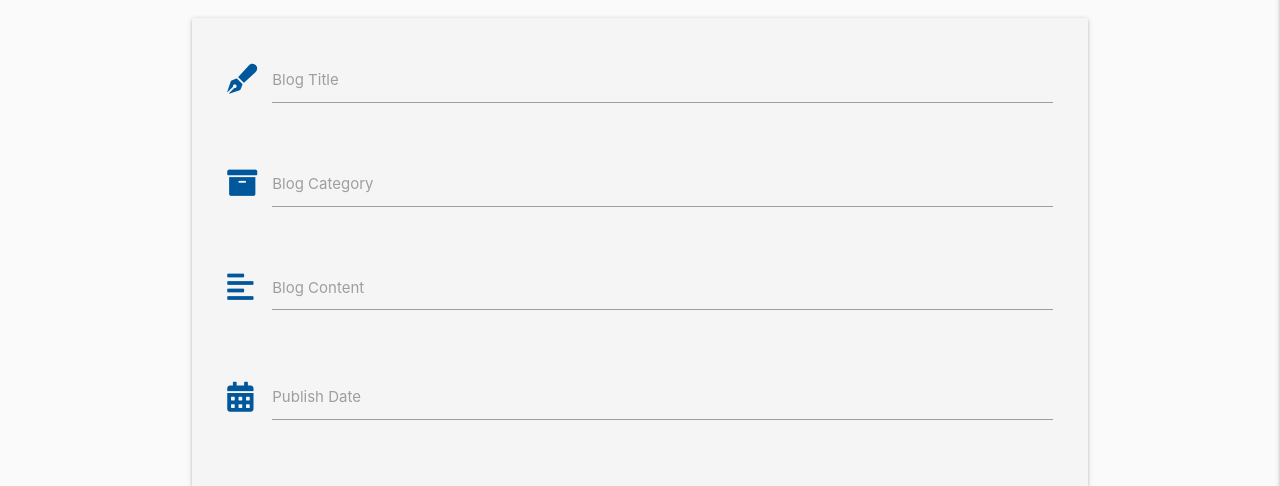
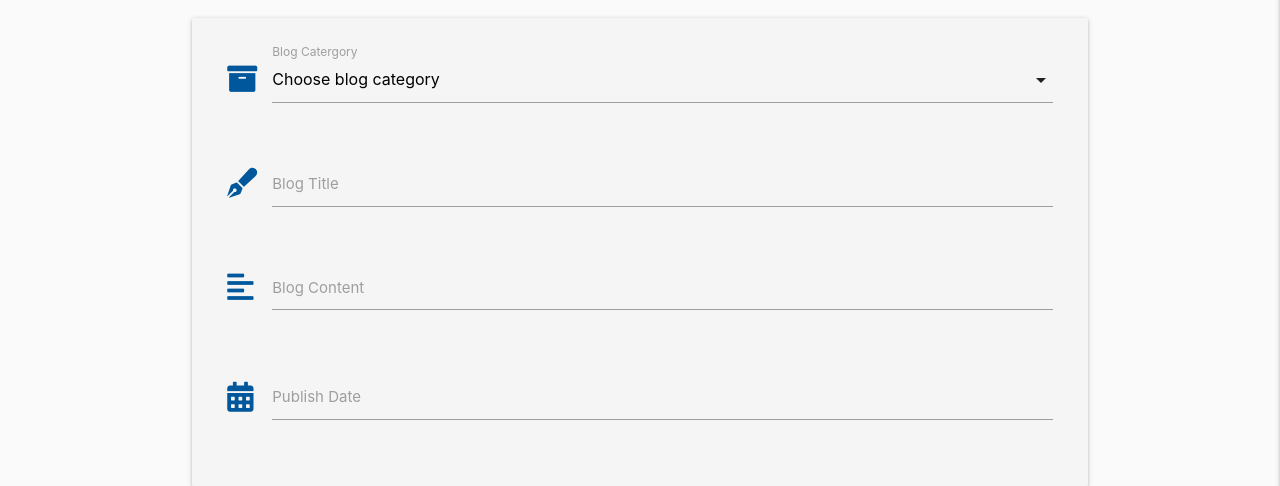
Before and after one commit to Atinos31/Blog-it, a Flask app: page /add_blog in a window 1280 px wide. Shown: the part 141-627 px from the top of the page. Run offline with Flask 2, Linux system fonts and the light colour scheme; a database or web service that is not in the repository returns one stand-in record (values such as "Sample title"); some libraries are stand-ins or nearby versions.

Commit message:
add categories dropdown

```diff
--- a/app.py
+++ b/app.py
@@ -135,10 +135,11 @@ def profile(username):
     return redirect(url_for("login"))
 
 
-#add blogs
+# add blogs
 @app.route("/add_blog")
 def add_blog():
-    return render_template('add_blog.html')
+    categories = mongo.db.categories.find().sort("category_name", 1)
+    return render_template('add_blog.html', categories=categories)
 
 # error pages
 @app.errorhandler(500)
--- a/static/js/script.js
+++ b/static/js/script.js
@@ -5,6 +5,7 @@
     $('.parallax').parallax();
     $('#textarea1').val('');
   M.textareaAutoResize($('#textarea1'));
+   $('select').formSelect();
   $('.datepicker').datepicker({
       format:"dd mmmm,yyyy",
       yearRange:3,
--- a/templates/add_blog.html
+++ b/templates/add_blog.html
@@ -3,6 +3,18 @@
 <h3 class="light-blue-text text-darken-4 center-align header">Add a new blog</h3>
 <div class="row card-panel grey lighten-4">
     <form class="col s12" method="POST" action="#">
+        <div class="row">
+            <div class="input-field col s12">
+             <i class="fas fa-archive prefix light-blue-text text-darken-4"></i>
+                <select id="category_name" name="category_name" class="validate" required>
+                    <option value="" disabled selected>Choose blog category</option>
+                    {% for category in categories %}
+                        <option value="{{ category.category_name}}">{{ category.category_name}}</option>
+                    {% endfor %}
+                </select>
+                <label for="category_name">Blog Catergory</label>
+            </div>
+        </div>
         <div class="row">
             <div class="input-field col s12">
                 <i class="fas fa-pen-fancy prefix light-blue-text text-darken-4"></i>
@@ -12,26 +24,20 @@
         </div>
         <div class="row">
             <div class="input-field col s12">
-          <i class="fas fa-archive prefix light-blue-text text-darken-4"></i>
-          <input id="category_name" type="text"  name="category_name"  minlength="5" maxlength="50" class="validate">
-          <label for="category_name">Blog  Category</label>
-        </div>
-      </div>
-      <div class="row">
-        <div class="input-field col s12">
                 <i class="fas fa-align-left prefix light-blue-text text-darken-4"></i>
-          <textarea id="content"  name="content"  minlength="5" maxlength="1000" class="materialize-textarea"></textarea>
+                <textarea id="content" name="content" minlength="5" maxlength="1000"
+                    class="materialize-textarea"></textarea>
                 <label for="content">Blog Content</label>
             </div>
         </div>
         <div class="row">
             <div class="input-field col s12">
                 <i class="fas fa-calendar-alt prefix light-blue-text text-darken-4"></i>
-          <input id="published_date" type="text" name="published_date" minlength="5" maxlength="50" class="datepicker validate required">
+                <input id="published_date" type="text" name="published_date" minlength="5" maxlength="50"
+                    class="datepicker validate required">
                 <label for="published_date"> Publish Date</label>
             </div>
         </div>
-
     </form>
 </div>
 
```
Lines whose indentation alone changed are shown as unchanged.
